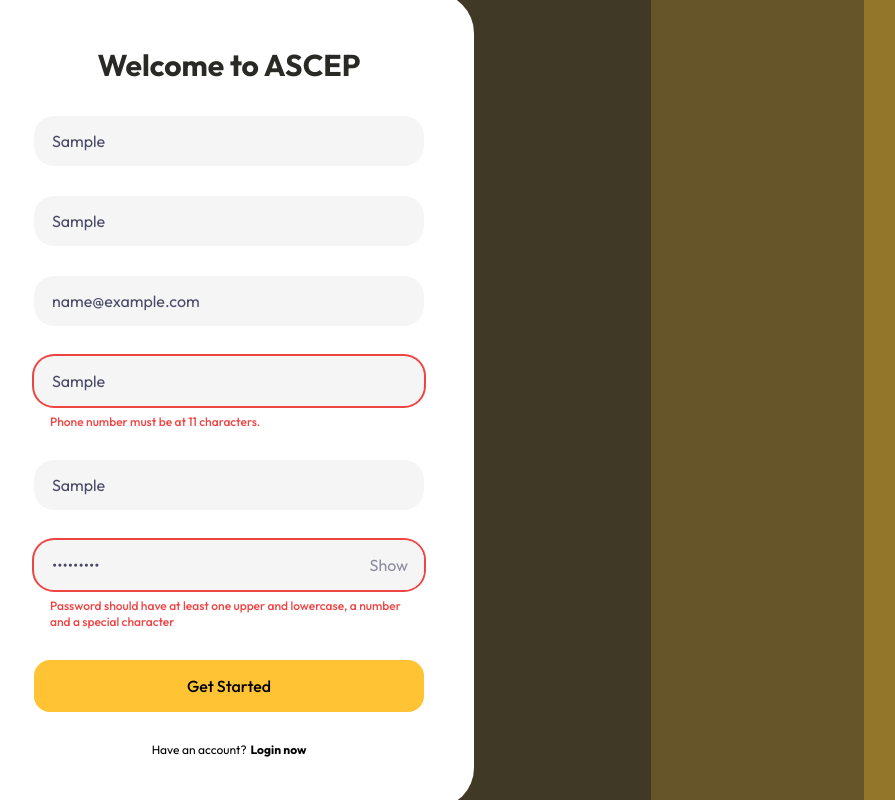
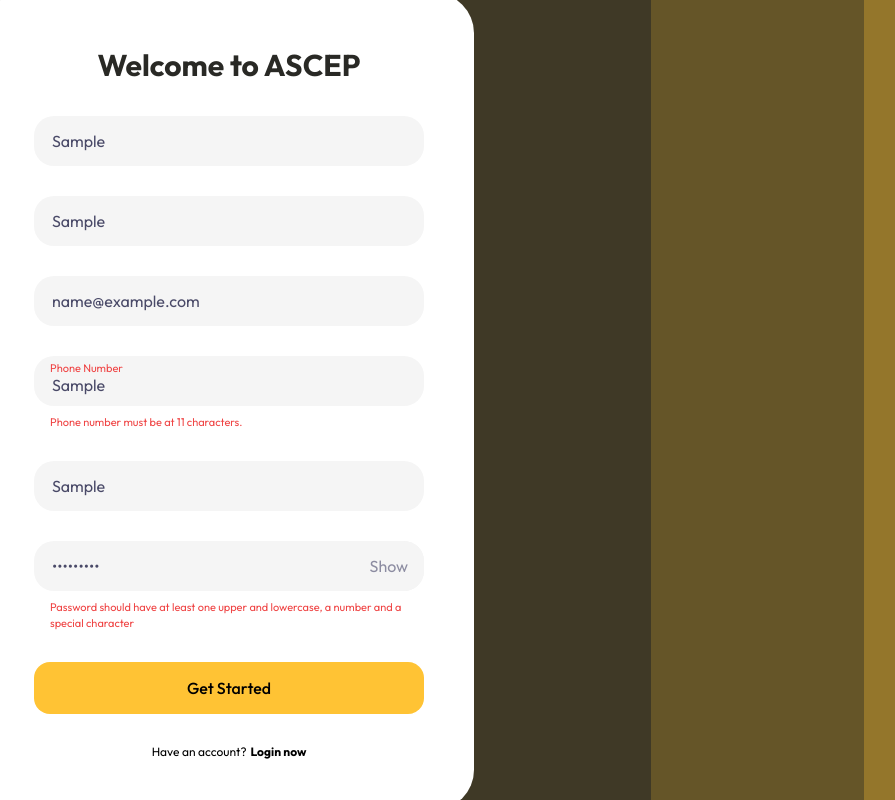
Before and after one commit to gentzycode/ASCEP-user, a React (Vite) app: page /auth/signup in a window 1280 px wide. Both pictures are taken after typing "Sample", "Sample", "name@example.com", "Sample", "Sample", "Sample123" into the empty fields and a click on the button "Get Started". Shown: the part 181-981 px from the top of the page, without its empty margins (96-991 px from the left). Built offline with nearby package versions, Linux system fonts and the light colour scheme.

Commit message:
refactor: input styling

```diff
--- a/src/components/Auth/ForgotPasswordComponents/CreateNewPassword.tsx
+++ b/src/components/Auth/ForgotPasswordComponents/CreateNewPassword.tsx
@@ -45,6 +45,7 @@ export default function CreateNewPassword() {
             name="password"
             control={control}
             placeholder="Enter password"
+            label="Password"
             type="password"
             errors={errors}
           />
@@ -52,7 +53,8 @@ export default function CreateNewPassword() {
           <FormInput
             name="confirmPassword"
             control={control}
-            placeholder="Enter password"
+            placeholder="Re-enter password"
+            label="Password"
             type="password"
             errors={errors}
           />
--- a/src/components/Auth/ForgotPasswordComponents/ForgotPassword.tsx
+++ b/src/components/Auth/ForgotPasswordComponents/ForgotPassword.tsx
@@ -5,10 +5,11 @@ import { useForgotPasswordContext } from "@/providers/ForgotPasswordProvider";
 import { forgotPasswordSchema } from "@/schemas/AuthSchema";
 import { zodResolver } from "@hookform/resolvers/zod";
 import { useForm } from "react-hook-form";
+import { useNavigate } from "react-router-dom";
 import { z } from "zod";
 
 export default function ForgotPassword() {
-  const { next, prev } = useForgotPasswordContext();
+  const { next } = useForgotPasswordContext();
   const form = useForm<z.infer<typeof forgotPasswordSchema>>({
     resolver: zodResolver(forgotPasswordSchema),
   });
@@ -22,9 +23,10 @@ export default function ForgotPassword() {
     console.log(data);
     next();
   };
+  const navigate = useNavigate();
   return (
     <div className="space-y-7">
-      <CardBackBtn onClick={prev} />
+      <CardBackBtn onClick={() => navigate(-1)} />
       <h2 className="text-[30px] text-center text-dark">Forgot Password?</h2>
 
       <p className="font-medium text-center text-text">
@@ -35,6 +37,7 @@ export default function ForgotPassword() {
         <form className="space-y-7" onSubmit={handleSubmit(onSubmit)}>
           <FormInput
             name="email"
+            label="Email"
             control={control}
             placeholder="Enter email"
             errors={errors}
--- a/src/components/custom/FormInput.tsx
+++ b/src/components/custom/FormInput.tsx
@@ -11,13 +11,7 @@ import {
   Path,
 } from "react-hook-form";
 
-import {
-  FormControl,
-  FormField,
-  FormItem,
-  FormLabel,
-  FormMessage,
-} from "../ui/form";
+import { FormControl, FormField, FormItem, FormMessage } from "../ui/form";
 import { ReactNode, useState } from "react";
 import { Input, InputProps } from "../ui/input";
 
@@ -45,30 +39,41 @@ const FormInput = <TFormValues extends Record<string, unknown>>({
   const hasError = !!errors && errorMessage;
 
   const [show, setShow] = useState(false);
+  const [showLabel, setShowLabel] = useState(false);
   return (
     <FormField
       control={control}
       name={name}
       render={({ field }) => (
         <FormItem>
-          <FormLabel>{label}</FormLabel>
-
           <div className="relative ">
             {leftElement && (
               <div className="absolute top-0 w-10 bg-[#F5F5f5] flex items-center h-full px-4 rounded-l-[20px] ">
                 {leftElement}
               </div>
             )}
+
+            {showLabel && (
+              <p
+                className={`absolute h-full text-[11px] font-normal top-1 left-4 ${
+                  hasError ? "text-red-500" : "text-primary"
+                }`}
+              >
+                {label}
+              </p>
+            )}
+
             <FormControl>
               {/* @ts-ignore */}
               <Input
-                className={`bg-[#F5F5F5] text-base text-text focus-visible:ring-2 focus-visible:ring-primary border-none focus:border-none focus-visible:ring-offset-0 rounded-[20px] h-[50px] placeholder:text-base placeholder:text-subtle_text/30 placeholder:font-medium ${
-                  hasError
-                    ? "focus-visible:ring-red-500 ring-red-500 ring-2"
-                    : "focus-visible:ring-primary"
-                } ${leftElement ? "pl-12" : "pl-[18px]"}  ${
+                onFocus={() => setShowLabel(true)}
+                onBlurCapture={() => setShowLabel(false)}
+                // onBlur={() => setShowLabel(false)}
+                className={`bg-[#F5F5F5] text-base text-text focus-visible:ring-0 focus-visible:ring-primary border-none focus:border-none focus-visible:ring-offset-0 rounded-[20px] h-[50px] placeholder:text-base placeholder:text-subtle_text/30 placeholder:font-medium
+
+                ${leftElement ? "pl-12" : "pl-[18px]"}  ${
                   rightElement ? "pr-12" : "pr-[18px]"
-                }`}
+                } ${showLabel ? "pt-4" : ""}`}
                 placeholder={placeholder}
                 type={
                   props?.type === "password"
@@ -96,7 +101,7 @@ const FormInput = <TFormValues extends Record<string, unknown>>({
             )}
           </div>
           {hasError && (
-            <FormMessage className="px-4 text-xs">
+            <FormMessage className="px-4 text-[11px] font-normal">
               {errorMessage.message}
             </FormMessage>
           )}
--- a/src/pages/Auth/login.tsx
+++ b/src/pages/Auth/login.tsx
@@ -41,12 +41,14 @@ export default function LoginPage() {
           <form onSubmit={handleSubmit(onSubmit)} className="space-y-7">
             <FormInput
               name="username"
+              label="Username"
               control={control}
               placeholder="Enter username"
               errors={errors}
             />
             <FormInput
               name="password"
+              label="Password"
               control={control}
               placeholder="Enter Password"
               errors={errors}
--- a/src/pages/Auth/signup.tsx
+++ b/src/pages/Auth/signup.tsx
@@ -40,24 +40,28 @@ export default function SignupPage() {
             <form onSubmit={handleSubmit(onSubmit)} className="space-y-[30px]">
               <FormInput
                 name="firstName"
+                label="First Name"
                 control={control}
                 placeholder="First Name"
                 errors={errors}
               />
               <FormInput
                 name="lastName"
+                label="Last Name"
                 control={control}
                 placeholder="Last Name"
                 errors={errors}
               />
               <FormInput
                 name="email"
+                label="Email"
                 control={control}
                 placeholder="Enter email"
                 errors={errors}
               />
               <FormInput
                 name="phone"
+                label="Phone Number"
                 control={control}
                 placeholder="Phone number"
                 errors={errors}
@@ -65,12 +69,14 @@ export default function SignupPage() {
               />
               <FormInput
                 name="username"
+                label="Username"
                 control={control}
                 placeholder="Username"
                 errors={errors}
               />
               <FormInput
                 name="password"
+                label="Password"
                 control={control}
                 placeholder="Enter password"
                 type="password"
```
